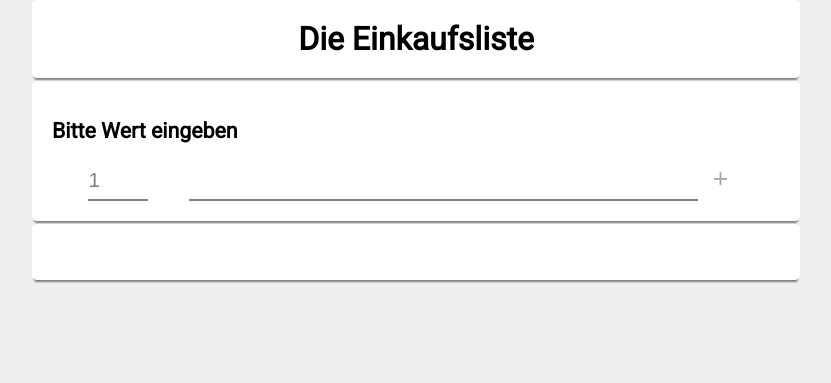
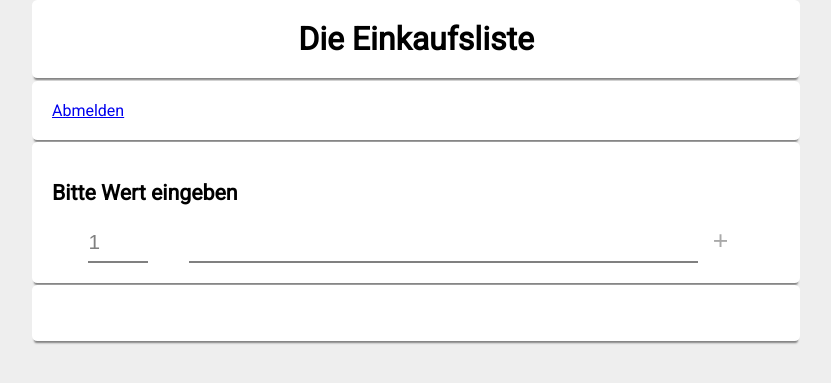
Before and after one commit to DallAlexander/EinkaufsListe, a PHP site: page / in a window 1280 px wide. Shown: the top 383 px of the page, without its empty margins (224-1055 px from the left). Run offline with PHP 8.4, Linux system fonts and the light colour scheme; data that the repository does not hold is empty.

Commit message:
Veränderung des Login-Designs

```diff
--- a/index.php
+++ b/index.php
@@ -13,6 +13,9 @@
 <body>
     <div class="bigElement">
         <h1>Die Einkaufsliste</h1>
+    </div>
+    <div class="bigElement">
+        <a href="logout.php" class="btn btn-danger ml-3">Abmelden</a>
     </div>
     <div class="bigElement">
        <h2> Bitte Wert eingeben</h2>
```
Also changed, not shown: 1 other file.
